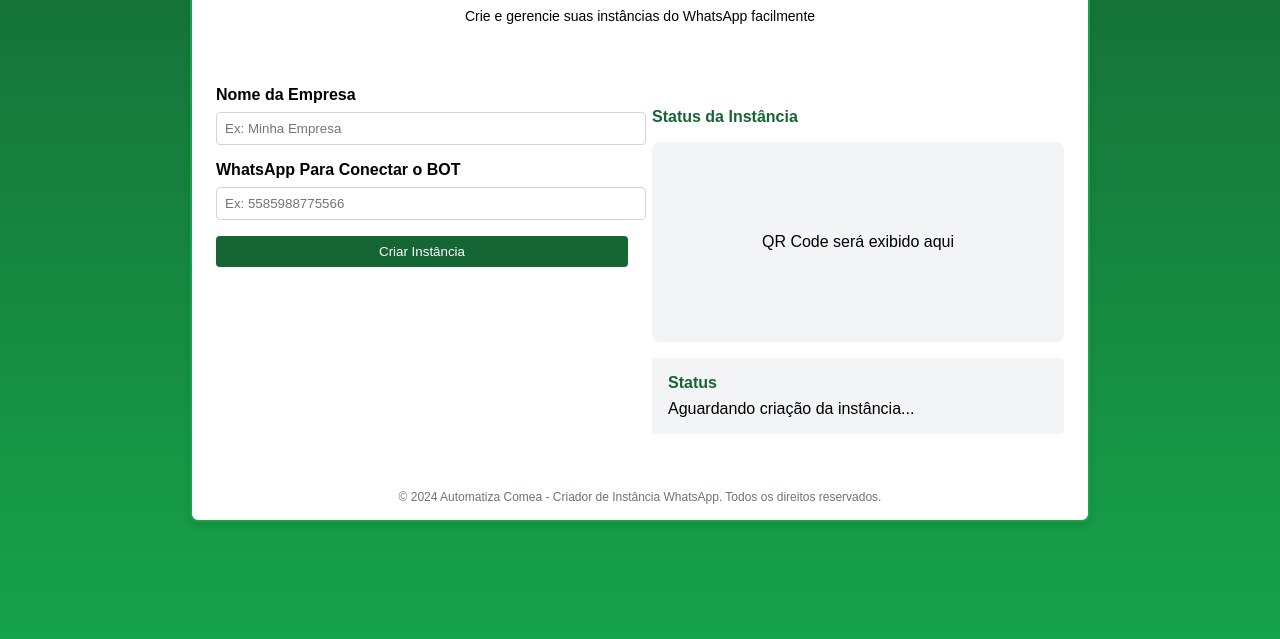
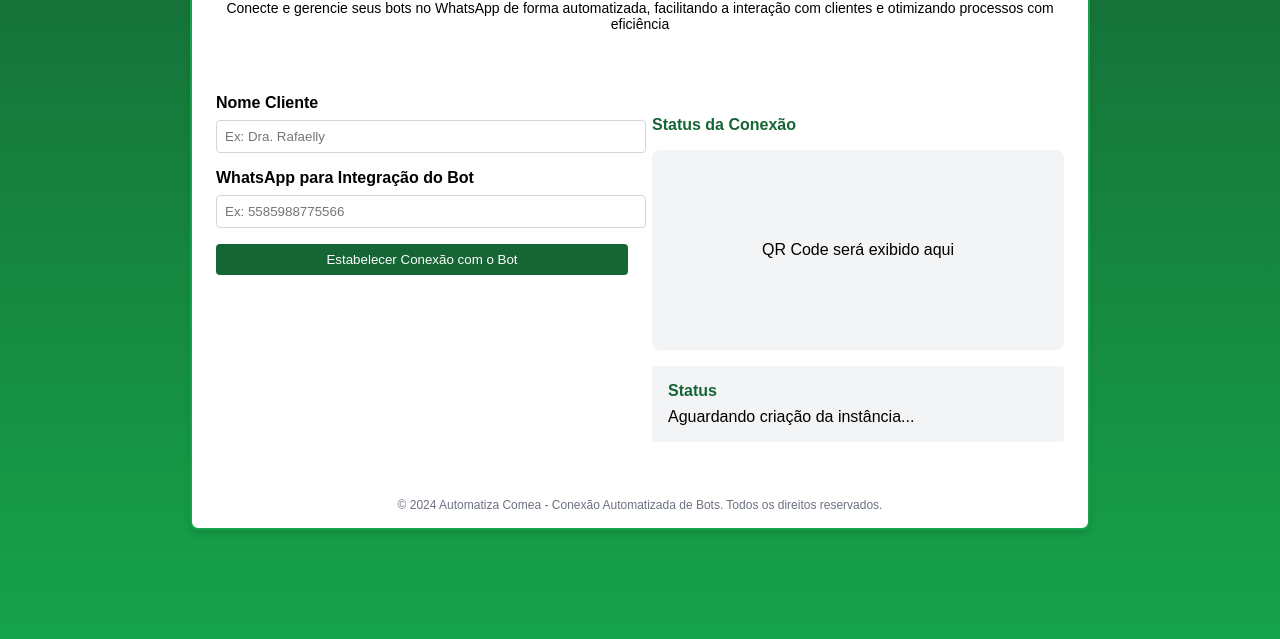
Before and after one commit to automatizacomea/conexaowhatsapp, a plain HTML site: page index.html in a window 1280 px wide. Shown: the part 193-832 px from the top of the page. Drawn offline with Linux system fonts and the light colour scheme.

Commit message:
Update index.html

```diff
--- a/index.html
+++ b/index.html
@@ -3,7 +3,7 @@
 <head>
     <meta charset="UTF-8">
     <meta name="viewport" content="width=device-width, initial-scale=1.0">
-    <title>Criador de Instância WhatsApp</title>
+    <title>Conexão Automatizada de Bots</title>
     <style>
         body, html {
             margin: 0;
@@ -123,28 +123,28 @@
     <div class="container">
         <div class="card">
             <div class="card-header">
-                <h1 class="card-title">Criador de Instância WhatsApp</h1>
-                <p class="card-description">Crie e gerencie suas instâncias do WhatsApp facilmente</p>
+                <h1 class="card-title">Conexão Automatizada de Bots</h1>
+                <p class="card-description">Conecte e gerencie seus bots no WhatsApp de forma automatizada, facilitando a interação com clientes e otimizando processos com eficiência</p>
             </div>
             <div class="card-content">
                 <div class="grid">
                     <div>
                         <form id="instanceForm">
                             <div class="form-group">
-                                <label for="nome">Nome da Empresa</label>
-                                <input type="text" id="nome" placeholder="Ex: Minha Empresa" required>
+                                <label for="nome">Nome Cliente</label>
+                                <input type="text" id="nome" placeholder="Ex: Dra. Rafaelly" required>
                             </div>
                             <div class="form-group">
-                                <label for="whatsappBot">WhatsApp Para Conectar o BOT</label>
+                                <label for="whatsappBot">WhatsApp para Integração do Bot</label>
                                 <input type="tel" id="whatsappBot" placeholder="Ex: 5585988775566" required>
                             </div>
                             <button type="submit" id="submitButton">
-                                <span id="buttonText">Criar Instância</span>
+                                <span id="buttonText">Estabelecer Conexão com o Bot</span>
                             </button>
                         </form>
                     </div>
                     <div>
-                        <h4 style="font-weight: 600; margin-bottom: 1rem; color: #166534;">Status da Instância</h4>
+                        <h4 style="font-weight: 600; margin-bottom: 1rem; color: #166534;">Status da Conexão</h4>
                         <div class="qr-code-placeholder">
                             QR Code será exibido aqui
                         </div>
@@ -157,7 +157,7 @@
                 </div>
             </div>
             <div class="card-footer">
-                © 2024 Automatiza Comea - Criador de Instância WhatsApp. Todos os direitos reservados.
+                © 2024 Automatiza Comea - Conexão Automatizada de Bots. Todos os direitos reservados.
             </div>
         </div>
     </div>
@@ -185,7 +185,9 @@
                     if (count < 0) {
                         clearInterval(timer);
                         countdown.textContent = '';
-                        connectionStatus.textContent = 'Tempo esgotado. Tente novamente.';
+                        connectionStatus.textContent = 'Tempo Esgotado.
+Caso não tenha conseguido ler o QR Code, solicite novamente.
+Se já conseguiu, A confirmação chegou no seu WhatsApp.';
                     }
                 }, 1000);
             }, 2000);
```
